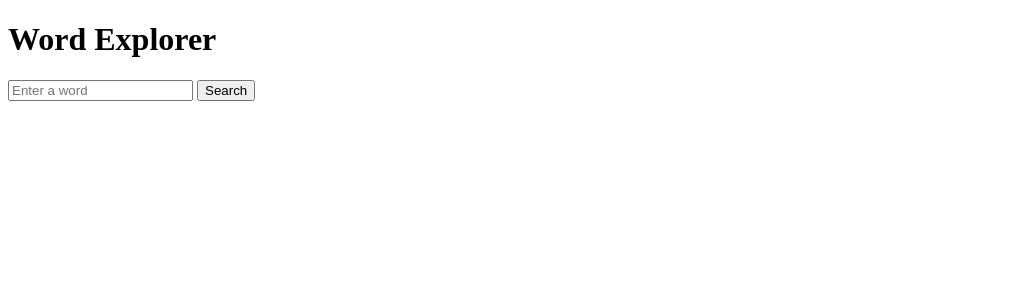
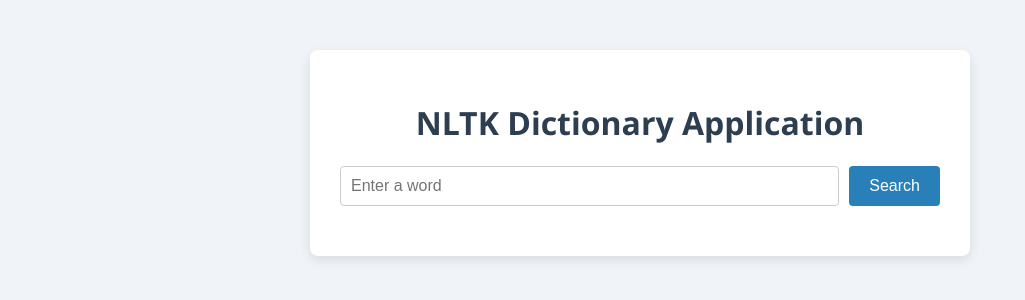
Before and after one commit to FIRSTstar12/NLTK-Dictionary-Application, a Flask app: page / in a window 1280 px wide. Shown: the top 300 px of the page, without its empty margins (0-1025 px from the left). Run offline with Flask 3, Linux system fonts and the light colour scheme; parts of the project's set-up code (start-up, migrations or seed data) failed here and were passed over.

Commit message:
changed the title and added CSS code

```diff
--- /dev/null
+++ b/static/style.css
@@ -0,0 +1,62 @@
+body {
+    font-family: 'Segoe UI', Tahoma, Geneva, Verdana, sans-serif;
+    background-color: #f0f4f8;
+    color: #333;
+    margin: 0;
+    padding: 0;
+}
+
+.container {
+    max-width: 600px;
+    margin: 50px auto;
+    background: white;
+    border-radius: 8px;
+    box-shadow: 0 4px 12px rgba(0, 0, 0, 0.1);
+    padding: 30px;
+}
+
+h1 {
+    color: #2c3e50;
+    text-align: center;
+}
+
+form {
+    display: flex;
+    justify-content: center;
+    gap: 10px;
+    margin-bottom: 20px;
+}
+
+input[type="text"] {
+    padding: 10px;
+    font-size: 16px;
+    flex: 1;
+    border: 1px solid #ccc;
+    border-radius: 4px;
+}
+
+button {
+    background-color: #2980b9;
+    color: white;
+    border: none;
+    padding: 10px 20px;
+    font-size: 16px;
+    border-radius: 4px;
+    cursor: pointer;
+}
+
+button:hover {
+    background-color: #1c5980;
+}
+
+.results {
+    margin-top: 20px;
+}
+
+p {
+    line-height: 1.5;
+}
+
+strong {
+    color: #555;
+}
--- a/templates/index.html
+++ b/templates/index.html
@@ -1,16 +1,20 @@
 <!DOCTYPE html>
 <html>
 <head>
-    <title>Word Explorer</title>
+    <title>NLTK Dictionary Application</title>
+    <link rel="stylesheet" href="{{ url_for('static', filename='style.css') }}">
 </head>
 <body>
-    <h1>Word Explorer</h1>
+    <div class="container">
+        <h1>NLTK Dictionary Application</h1>
+
         <form method="POST">
             <input type="text" name="word" placeholder="Enter a word" required>
             <button type="submit">Search</button>
         </form>
 
         {% if word %}
+            <div class="results">
                 <h2>Results for "{{ word }}"</h2>
 
                 {% if is_valid %}
@@ -21,6 +25,8 @@
                     <p><strong>Valid Word:</strong> No</p>
                     <p><strong>Autocomplete Suggestions:</strong> {{ autocomplete | join(", ") }}</p>
                 {% endif %}
+            </div>
         {% endif %}
+    </div>
 </body>
 </html>
```
Lines whose indentation alone changed are shown as unchanged.
